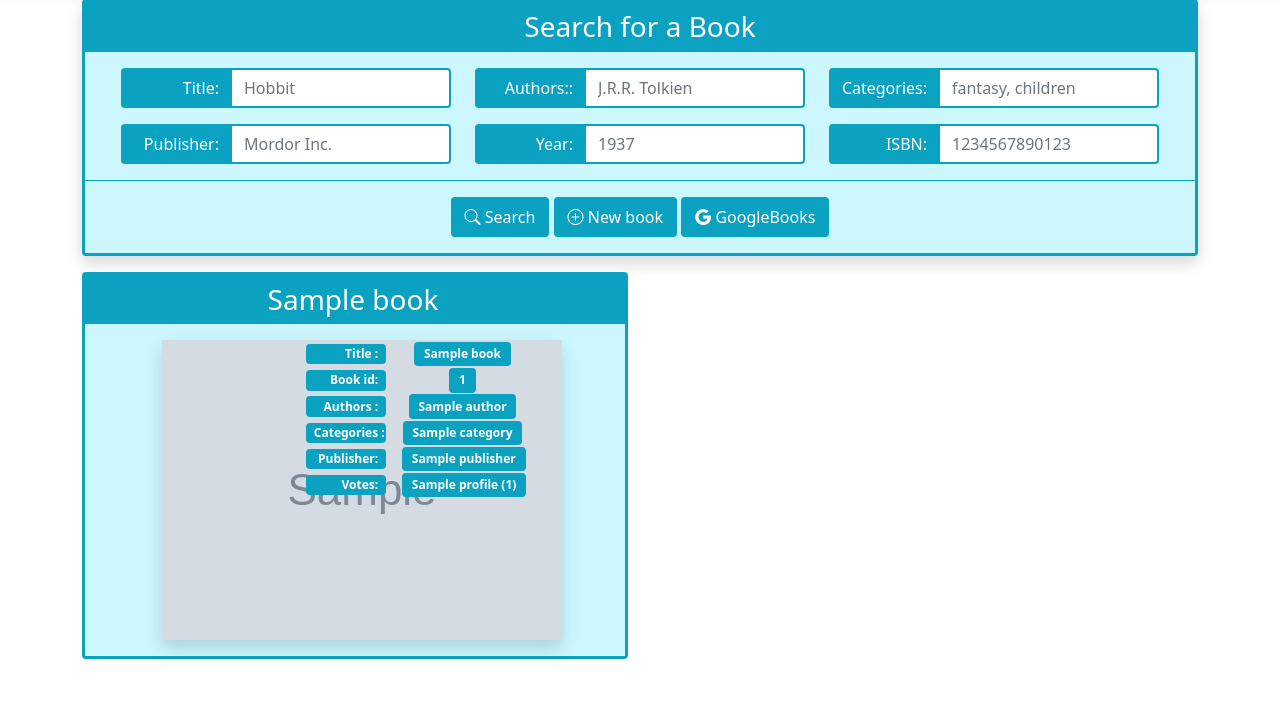
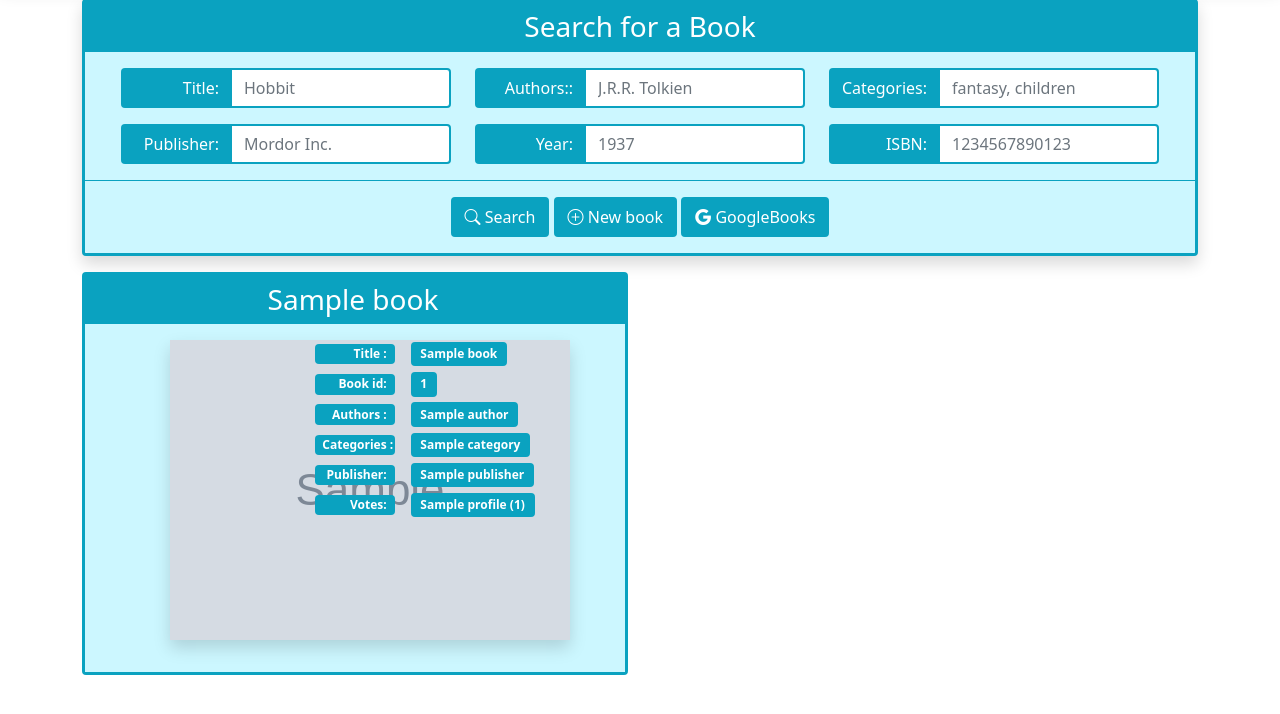
Before and after one commit to artur-wrzosek/mybookshelf, a Django app: page / in a window 1280 px wide. Shown: the part 73-787 px from the top of the page. Run offline with Django 4.2, Linux system fonts and the light colour scheme; tables that the repository leaves empty hold one stand-in row (values such as "Sample post"); grey boxes marked "Sample" are stand-in pictures.

Commit message:
response test

```diff
--- a/myBooks/templates/finder/book_list_element.html
+++ b/myBooks/templates/finder/book_list_element.html
@@ -21,9 +21,9 @@
         </div>
     </div>
 
-    <div class="card-body p-0" >
-        <div class="row row-cols-1 row-cols-sm-2 my-3 justify-content-center text-center">
-            <div class="col mx-3" style="max-width: 128px;">
+    <div class="card-body p-3" >
+        <div class="row row-cols-1 row-cols-sm-2 justify-content-center">
+            <div class="col mb-3" style="max-width: 128px;">
                 <a href="{% url 'book-detail' book.id %}">
                     <img src="{% if book.thumbnail %}{{ book.thumbnail }}{% else %}https://books.google.pl/googlebooks/images/no_cover_thumb.gif{% endif %}"
                  style="min-width: 128px;"
@@ -31,7 +31,7 @@
                 </a>
             </div>
             <div class="col">
-                <div class="row row-cols-2 g-3">
+                <div class="row mb-1 row-cols-2 g-3 justify-content-center">
                     <div class="col-auto">
                         <span class="badge text-end" style="width: 80px">
                             Title :
@@ -44,7 +44,7 @@
                     </div>
 
                 </div>
-                <div class="row row-cols-2 g-3">
+                <div class="row mb-1 row-cols-2 g-3 justify-content-center">
                     <div class="col-auto">
                         <span class="badge text-end" style="width: 80px">
                             Book id:
@@ -57,7 +57,7 @@
                     </div>
 
                 </div>
-                <div class="row row-cols-2 g-3">
+                <div class="row mb-1 row-cols-2 g-3 justify-content-center">
                     <div class="col-auto">
                         <span class="badge text-end" style="width: 80px">
                             Authors :
@@ -77,7 +77,7 @@
 
                 </div>
 
-                <div class="row row-cols-2 g-3">
+                <div class="row mb-1 row-cols-2 g-3 justify-content-center">
                     <div class="col-auto">
                         <span class="badge text-end" style="width: 80px">
                             Categories :
@@ -96,7 +96,7 @@
                     </div>
                 </div>
 
-                <div class="row row-cols-2 g-3">
+                <div class="row mb-1 row-cols-2 g-3 justify-content-center">
                     <div class="col-auto">
                         <span class="badge text-end" style="width: 80px">
                             Publisher:
@@ -112,7 +112,7 @@
                         {% endif %}
                     </div>
                 </div>
-                <div class="row row-cols-2 g-3">
+                <div class="row mb-1 row-cols-2 g-3 justify-content-center">
                     <div class="col-auto">
                         <span class="badge text-end" style="width: 80px">
                             Votes:
```
